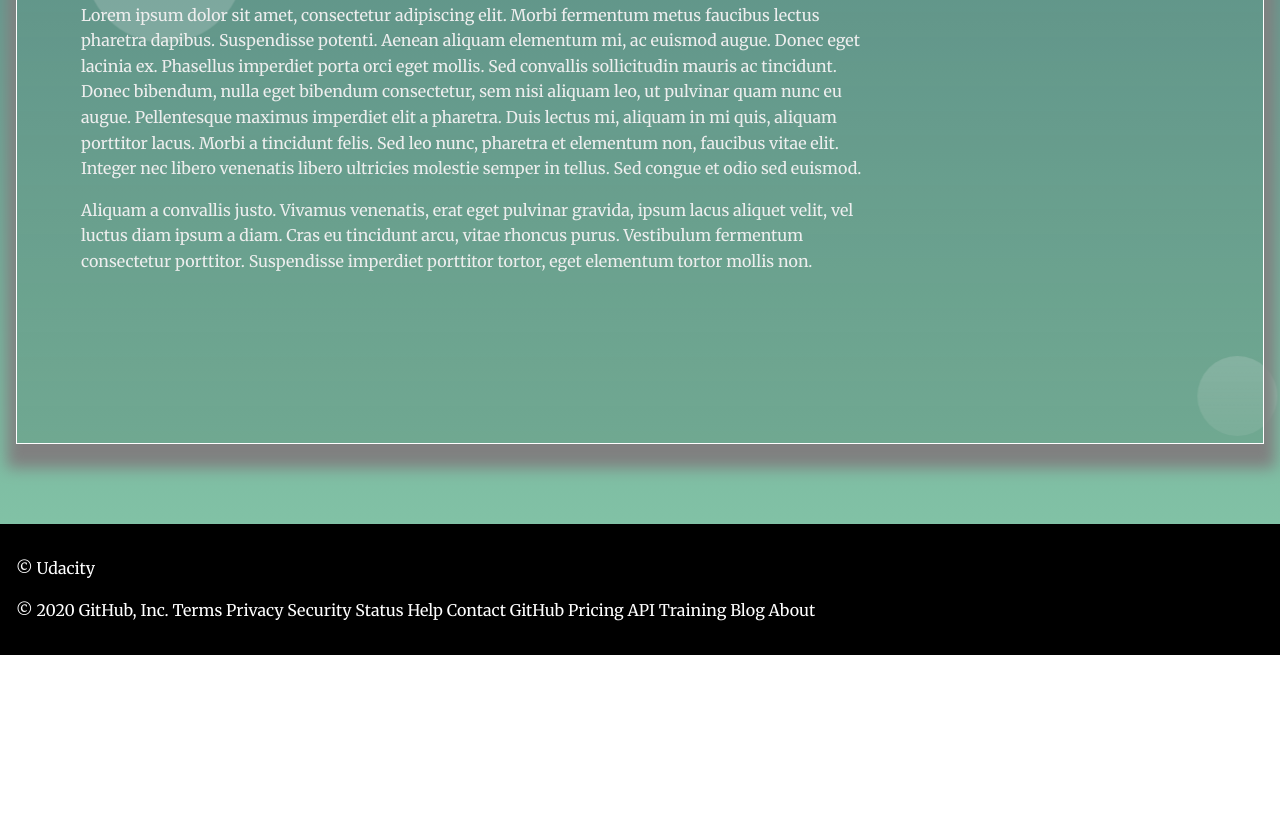
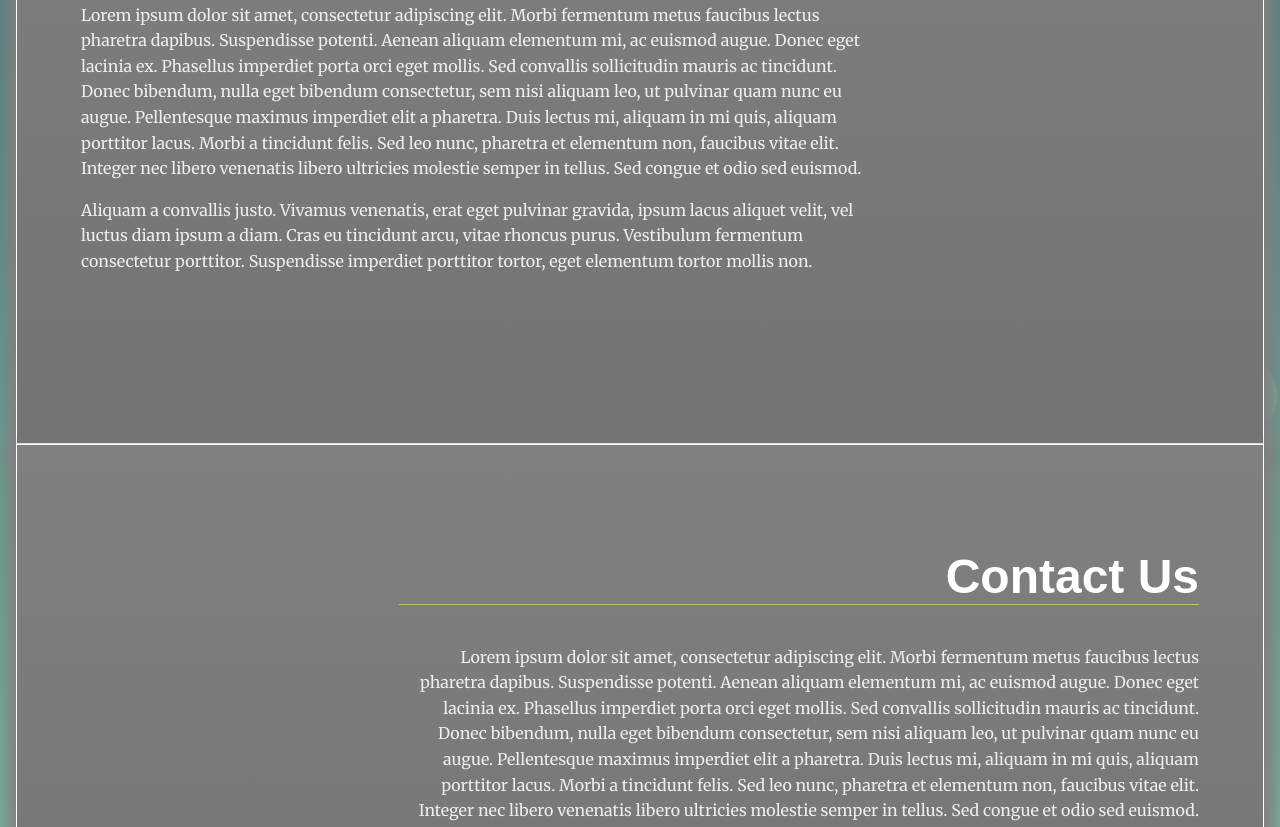
Before and after one commit to Queen-esther01/Landing-page, a plain HTML site: page index.html in a window 1280 px wide. Shown: the part 1973-2800 px from the top of the page. Before the commit the page ends 2628 px from the top, so only its background shows below. Drawn offline with Linux system fonts and the light colour scheme.

Commit message:
add Readme text with necessary markdown, add additional section and visible styling on scroll

```diff
--- a/index.html
+++ b/index.html
@@ -60,6 +60,14 @@
           <p>Aliquam a convallis justo. Vivamus venenatis, erat eget pulvinar gravida, ipsum lacus aliquet velit, vel luctus diam ipsum a diam. Cras eu tincidunt arcu, vitae rhoncus purus. Vestibulum fermentum consectetur porttitor. Suspendisse imperdiet porttitor tortor, eget elementum tortor mollis non.</p>
         </div>
       </section>
+
+      <section id="section4" data-nav="Section 4">
+        <div class="landing__container">
+          <h2>Contact Us</h2>
+          <p>Lorem ipsum dolor sit amet, consectetur adipiscing elit. Morbi fermentum metus faucibus lectus pharetra dapibus. Suspendisse potenti. Aenean aliquam elementum mi, ac euismod augue. Donec eget lacinia ex. Phasellus imperdiet porta orci eget mollis. Sed convallis sollicitudin mauris ac tincidunt. Donec bibendum, nulla eget bibendum consectetur, sem nisi aliquam leo, ut pulvinar quam nunc eu augue. Pellentesque maximus imperdiet elit a pharetra. Duis lectus mi, aliquam in mi quis, aliquam porttitor lacus. Morbi a tincidunt felis. Sed leo nunc, pharetra et elementum non, faucibus vitae elit. Integer nec libero venenatis libero ultricies molestie semper in tellus. Sed congue et odio sed euismod.</p>
+          <p>Aliquam a convallis justo. Vivamus venenatis, erat eget pulvinar gravida, ipsum lacus aliquet velit, vel luctus diam ipsum a diam. Cras eu tincidunt arcu, vitae rhoncus purus. Vestibulum fermentum consectetur porttitor. Suspendisse imperdiet porttitor tortor, eget elementum tortor mollis non.</p>
+        </div>
+      </section>
     </main>
 
     <footer class="page__footer">
--- a/js/app.js
+++ b/js/app.js
@@ -90,7 +90,7 @@ window.addEventListener('scroll', listenForScroll = () =>{
            sectionBounding.right <= (windowWidth || fallbackWidth) &&
            sectionBounding.bottom >= (windowheight || fallbackHeight)){
             section.classList.add('your-active-class');
-            section.style.cssText = 'border: 1px solid white; box-shadow: 0.5px 14px 14px 10px grey'
+            section.style.cssText = 'border: 1px solid white; box-shadow: 0.5px 14px 14px 10px grey; background-color: grey;'
             console.log(section)
         }
         else{
```
Also changed, not shown: 1 other file.
